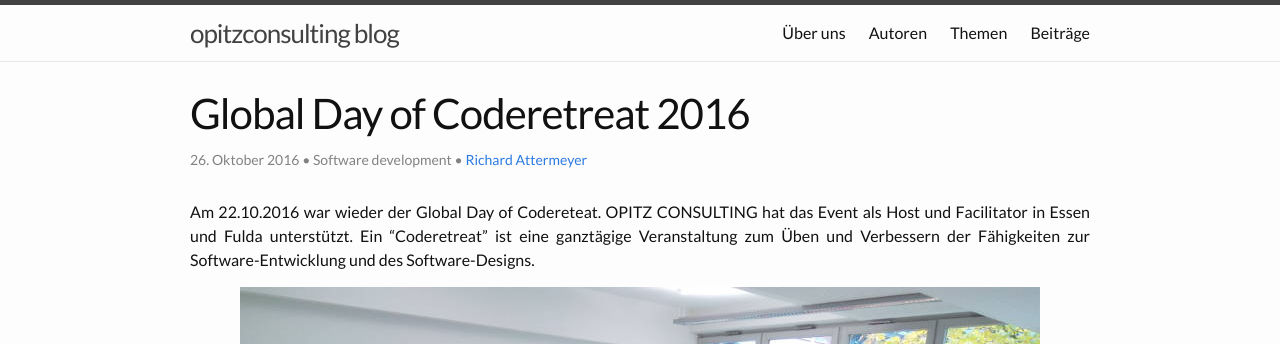
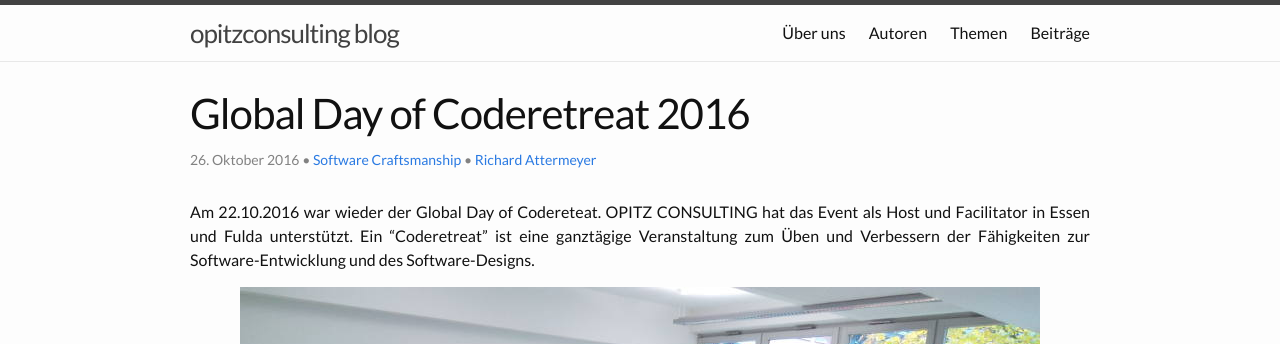
Before and after one commit to opitzconsulting/opitzconsulting.github.io, a Jekyll site: the page built from _posts/2016-10-26-gdcr2016.md, in a window 1280 px wide. Shown: the top 344 px of the page. Built offline with Jekyll 4.4.1, drawn with Linux system fonts in a browser that asks for light colours; nearby versions of some CDN libraries; comment, search, counter and statistics services are not loaded.

Commit message:
update category

```diff
--- a/_posts/2016-10-26-gdcr2016.md
+++ b/_posts/2016-10-26-gdcr2016.md
@@ -2,11 +2,12 @@
 title: "Global Day of Coderetreat 2016"
 author: richard.attermeyer
 categories:
-  - Software Development
+  - software_craftsmanship
 tags:
   - Software Craftsmanship
   - Community
 ---
+
 Am 22.10.2016 war wieder der Global Day of Codereteat. OPITZ CONSULTING hat das Event als Host und Facilitator in Essen und Fulda unterstützt. Ein "Coderetreat" ist eine ganztägige Veranstaltung zum Üben und Verbessern der Fähigkeiten zur Software-Entwicklung und des Software-Designs.
 
 ![Impressionen aus Fulda](/img/posts/2016-10-26/fulda1.jpg)
```
